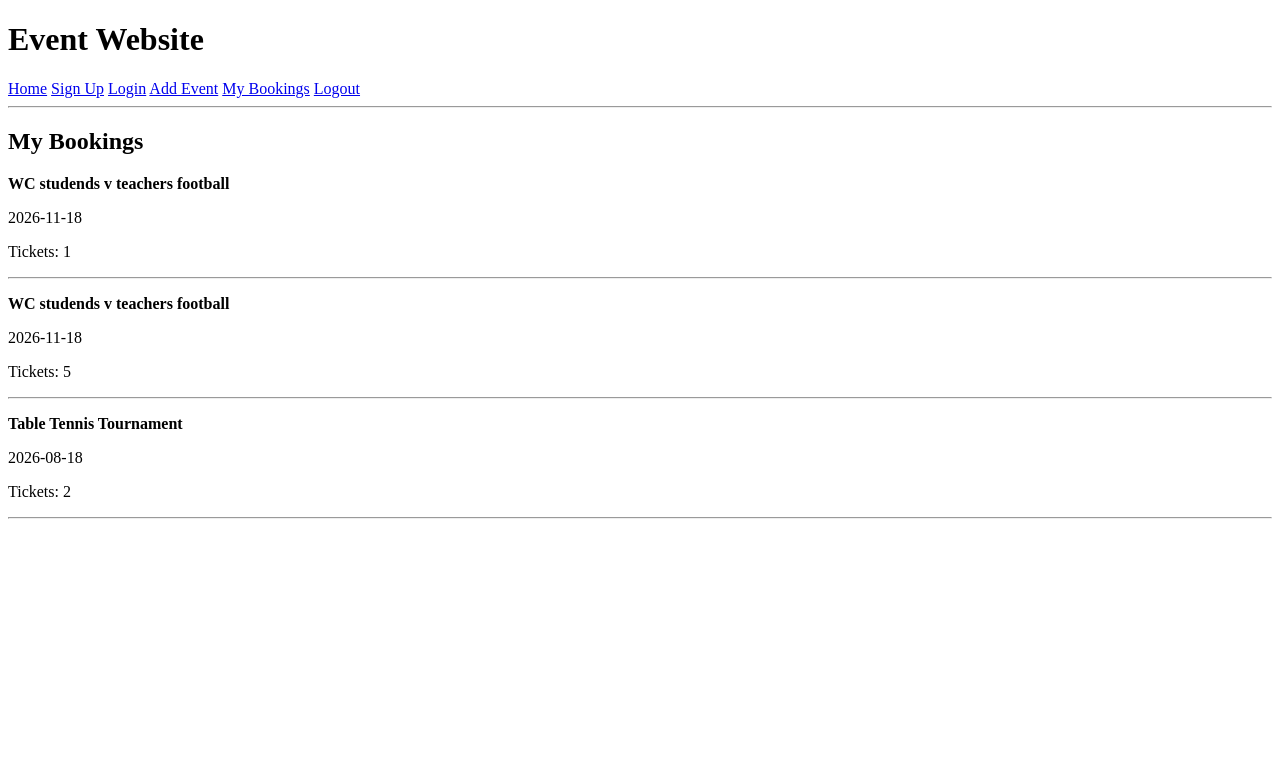
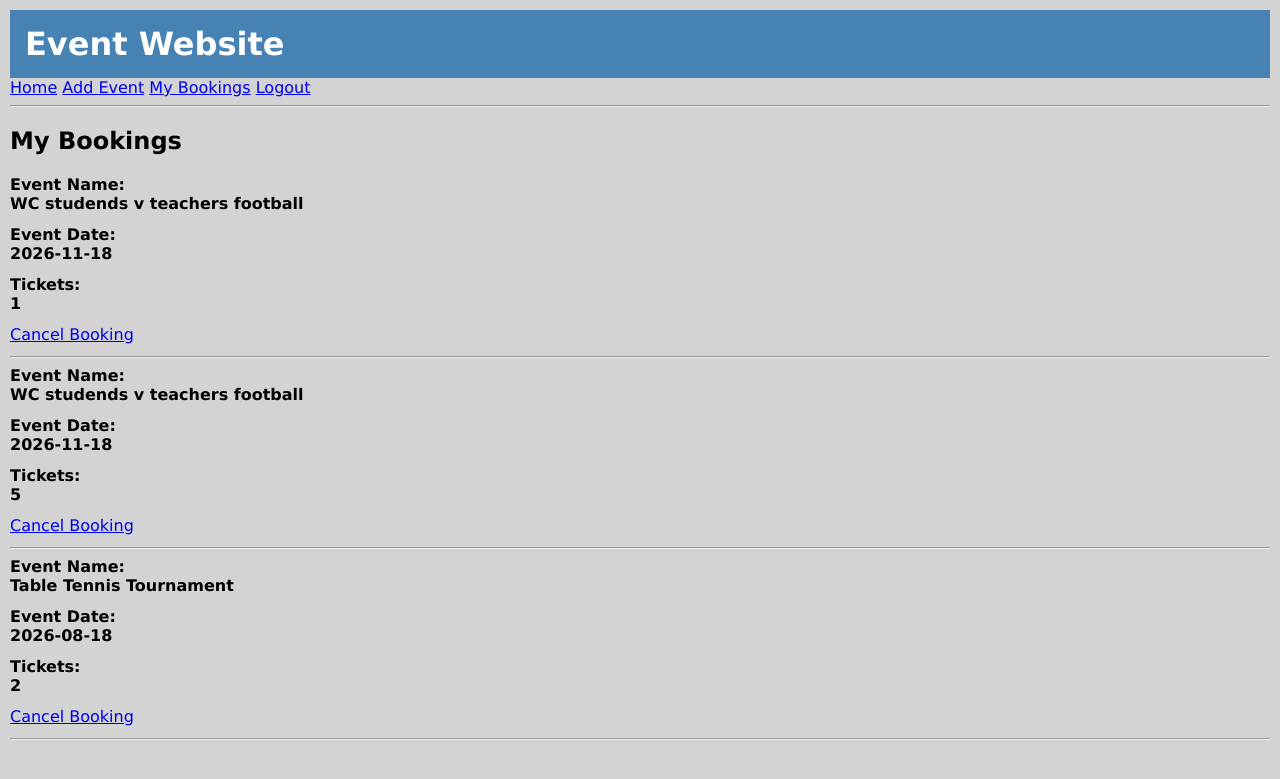
Before and after one commit to 22217-hash/Assignment---Peter-O-Brien, a Flask app: page /my_bookings in a window 1280 px wide. Shown: the top 779 px of the page. Run offline with Flask 3, Linux system fonts and the light colour scheme; a user stored in the database is signed in; data comes from the database, SQL or seed files in the repository; both versions use the stored data as it was after the commit.

Commit message:
Imrpoved home.html and added errors to display in others. Made website look cleaner overall.

```diff
--- a/app.py
+++ b/app.py
@@ -1,12 +1,14 @@
 from flask import Flask, render_template, redirect, request, session
 import sqlite3
+from flask_bcrypt import Bcrypt
 
 app = Flask(__name__)
+bcrypt = Bcrypt(app)
 app.secret_key = "secretkey"
 
 
 
-
+# connects to the SQLite database and allows rowsto be accessed like dictionaries
 def connect_db():
     con = sqlite3.connect("identifier.sqlite")
     con.row_factory = sqlite3.Row
@@ -14,21 +16,18 @@ def connect_db():
 
 
 def is_admin():
-    '''
-
-    :return: This function returns either true or false dependig on if they are an admin or not
-    '''
+    # checks if user is an admin bassed on their session role
     if session["role"] == "admin":
         return True
     else:
         return False
 
-
+# displays all events on the home page
 @app.route('/')
 def home():
     con = connect_db()
     cur = con.cursor()
-
+    # Get all events from the database
     query = "SELECT * FROM events"
     cur.execute(query)
     event_list = cur.fetchall()
@@ -36,10 +35,11 @@ def home():
     con.close()
     return render_template("home.html", event_list=event_list)
 
-
+# handles user signup and stores new users in the database
 @app.route("/signup", methods=['GET', 'POST'])
 def render_signup_page():
     if request.method == 'POST':
+        # Get user input from form
         fname = request.form.get('user_fname').title().strip()
         lname = request.form.get('user_lname').title().strip()
         email = request.form.get('user_email').lower().strip()
@@ -56,9 +56,11 @@ def render_signup_page():
         if len(password) < 8:
             return redirect("/signup?error=password+must+be+at+least+8+characters")
 
+        hashed_password = bcrypt.generate_password_hash(password)
+
         con = connect_db()
         cur = con.cursor()
-
+        # check if email already exists
         check_query = "SELECT * FROM users WHERE email = ?"
         cur.execute(check_query, (email,))
         existing_user = cur.fetchone()
@@ -66,71 +68,75 @@ def render_signup_page():
         if existing_user is not None:
             con.close()
             return redirect("/signup?error=email+already+exists")
-
+        # Insert new user into database
         insert_query = "INSERT INTO users (fname, lname, email, password, role) VALUES (?,?,?,?,?)"
-        cur.execute(insert_query, (fname, lname, email, password, role))
+        cur.execute(insert_query, (fname, lname, email, hashed_password, role))
         con.commit()
         con.close()
 
         return redirect("login")
+    error = request.args.get("error")
+    return render_template("signup.html", error=error)
 
-    return render_template("signup.html")
-
-
+# Handles user login and checks details
 @app.route('/login', methods=['GET', 'POST'])
 def render_login_page():
     error = request.form.get("error")
-
+    # Get user details from form
     if request.method == 'POST':
         email = request.form.get('user_email').lower().strip()
         password = request.form.get('user_password').strip()
 
         con = connect_db()
         cur = con.cursor()
-
-        query = "SELECT * FROM users WHERE email = ? AND password = ?"
-        cur.execute(query, (email, password))
+        # Get user by email from database
+        query = "SELECT * FROM users WHERE email = ?"
+        cur.execute(query, (email, ))
         user = cur.fetchone()
 
         con.close()
-
+        # Check entered password against hashed password
         if user is None:
             return redirect("/login?error=invalid+email+or+password")
 
+        if not bcrypt.check_password_hash(user["password"], password):
+            return redirect("/login?error=invalid+email+or+password")
+        # Store user details in session so they stay logged in
         session["user_id"] = user["user_id"]
         session["fname"] = user["fname"]
         session["role"] = user["role"]
 
         return redirect("/")
 
-    return render_template("login.html")
+    return render_template("login.html", error=error)
 
-
+# Logs the user out by clearing session data
 @app.route('/logout')
 def logout():
     session.clear()
     return redirect("/")
 
-
+# Allows admin users to add new events
 @app.route('/add_event', methods=['GET', 'POST'])
+# Make sure user is logged in
 def add_event():
     if "user_id" not in session:
         return redirect("/login?error=log+in+first")
 
     error = request.args.get("error")
-
+    # Get event details from form
     if request.method == 'POST':
         event_name = request.form.get('event_name').strip()
         event_date = request.form.get('event_date').strip()
         event_location = request.form.get('event_location').strip()
         event_description = request.form.get('event_description').strip()
-
+        # Check all fields are filled
         if event_name == "" or event_date == "" or event_location == "" or event_description == "":
             return redirect("/add_event?error=fill+in+all+boxes")
 
         con = connect_db()
         cur = con.cursor()
-
+        # Insert new event into database
         query = """
         INSERT INTO events (event_name, event_date, event_location, event_description, fk_user_id)
         VALUES (?,?,?,?,?)
@@ -142,7 +148,7 @@ def add_event():
         return redirect("/")
     return render_template("add_event.html")
 
-
+# Allows users to book tickets for an event
 @app.route('/book_event/<event_id>', methods=['GET', 'POST'])
 def book_event(event_id):
     if "user_id" not in session:
@@ -150,18 +156,18 @@ def book_event(event_id):
 
     con = connect_db()
     cur = con.cursor()
-
+    # Get selected event from database
     query = "SELECT * FROM events WHERE event_id = ?"
     cur.execute(query, (event_id,))
     chosen_event = cur.fetchone()
-
+    # Get number of tickets entered
     if request.method == 'POST':
         tickets = request.form.get("tickets").strip()
 
         if tickets == "":
             con.close()
             return redirect("/bookevent/{event_id}")
-
+        # Save booking to database
         insert_query = "INSERT INTO bookings (fk_user_id, fk_event_id, tickets) VALUES (?,?,?)"
         cur.execute(insert_query, (session["user_id"], event_id, tickets))
         con.commit()
@@ -172,7 +178,7 @@ def book_event(event_id):
     con.close()
     return render_template("book_event.html", chosen_event=chosen_event)
 
-
+# Shows all bookings for the logged in user
 @app.route('/my_bookings')
 def my_bookings():
     if "user_id" not in session:
@@ -180,7 +186,7 @@ def my_bookings():
 
     con = connect_db()
     cur = con.cursor()
-
+    # Join bookings with events to display event details
     query = """
     SELECT bookings.*, events.event_name, events.event_date
     FROM bookings
@@ -194,6 +200,22 @@ def my_bookings():
     con.close()
     return render_template("my_bookings.html", booking_list=booking_list)
 
+# Allows user to cancel a booking
+@app.route('/delete_booking/<booking_id>')
+def delete_booking(booking_id):
+    if "user_id" not in session:
+        return redirect("/login")
+
+    con = connect_db()
+    cur = con.cursor()
+    # Delete booking only if it belongs to the current user
+    query = "DELETE FROM bookings WHERE booking_id = ? AND fk_user_id = ?"
+    cur.execute(query, (booking_id, session["user_id"]))
+
+    con.commit()
+    con.close()
+
+    return redirect("/my_bookings")
 
 if __name__ == '__main__':
-    app.run(debug=True, port=5001)
+    app.run(debug=True, port=5005)
--- a/templates/add_event.html
+++ b/templates/add_event.html
@@ -3,6 +3,10 @@
 {% block content %}
 
 <h2>Add Event</h2>
+
+{% if error %}
+    <p style="color: red">{{ error }}</p>
+{% endif %}
 
 <form class="myform" method="POST">
 
--- a/templates/base.html
+++ b/templates/base.html
@@ -2,20 +2,81 @@
 <html lang="en">
 <head>
     <meta charset="UTF-8">
-    <title>Event Website</title>
+    <title>Wellington College Event Booking</title>
+
+    <style>
+        body {
+            font-family: Verdana, Arial, sans-serif;
+            background-color: lightgray;
+            margin: 0;
+        }
+
+        h1 {
+            background-color: steelblue;
+            color: white;
+            padding: 15px;
+            margin: 0;
+        }
+
+        .nav {
+            margin-right: 12px;
+            color: darkblue;
+            font-weight: bold;
+        }
+
+        body {
+            padding: 10px;
+        }
+
+        .form-group{
+            margin-bottom: 12px;
+        }
+
+        .form-label{
+            font-weight: bold;
+        }
+
+        input, textarea, select {
+            width: 100%;
+            padding: 6px;
+        }
+
+        button {
+            padding: 7px 12px;
+            background-color: steelblue;
+            color: white;
+            border: none;
+        }
+
+        .page-box {
+            background-color: white;
+            border: 1px solid grey;
+            padding: 15px;
+            margin: 10px;
+            width: 300px;
+        }
+
+        .event-container {
+        padding: 10px}
+
+    </style>
 </head>
 <body>
 
     <h1>Event Website</h1>
 
     <a href="/">Home</a>
+    {% if session.get('user_id') == None %}
     <a href="/signup">Sign Up</a>
     <a href="/login">Login</a>
+    {% endif %}
+
     {% if session.get("role") == "admin" %}
          <a href="/add_event">Add Event</a>
     {% endif %}
+
+    {% if session.get('user_id') !=None %}
     <a href="/my_bookings">My Bookings</a>
-    {% if session.get('user_id') !=None %}
     <a href="/logout">Logout</a>
     {% endif %}
 
--- a/templates/login.html
+++ b/templates/login.html
@@ -3,6 +3,10 @@
 {% block content %}
 
 <h2>Login</h2>
+
+{% if error %}
+    <p style="color: red">{{ error }} </p>
+{% endif %}
 
 
     <form class="myform" method="POST">
--- a/templates/my_bookings.html
+++ b/templates/my_bookings.html
@@ -4,11 +4,51 @@
 
 <h2>My Bookings</h2>
 
+
+<!--Check if user has no bookings -->
+{% if booking_list|length == 0 %}
+    <p>You have no bookings yet.</p>
+
+{% else %}
+
+<!-- Loop through eafch booking in the database-->
 {% for booking in booking_list %}
-    <p><b>{{ booking["event_name"] }}</b></p>
-    <p>{{ booking["event_date"] }}</p>
-    <p>Tickets: {{ booking["tickets"] }}</p>
-    <hr>
-{% endfor %}
+
+<!--Display event name-->
+    <div class="form-group">
+        <div class="form-label">Event Name:</div>
+        <div class="form-element">
+            <b>{{ booking["event_name"] }}</b>
+        </div>
+    </div>
+
+<!--Display event date-->
+    <div class="form-group">
+        <div class="form-label">Event Date:</div>
+        <div class="form-element">
+            <b>{{ booking["event_date"] }}</b>
+        </div>
+    </div>
+
+<!--Display number of tickets -->
+    <div class="form-group">
+        <div class="form-label">Tickets:</div>
+        <div class="form-element">
+            <b>{{ booking["tickets"] }}</b>
+        </div>
+    </div>
+
+<!-- ALlows users to cancel their booking -->
+<div class="form-group">
+    <a href="/delete_booking/{{ booking['booking_id'] }}">
+        Cancel Booking
+    </a>
+</div>
+
+<hr>
+
+    {% endfor %}
+
+{% endif %}
 
 {% endblock %}
--- a/templates/signup.html
+++ b/templates/signup.html
@@ -3,6 +3,10 @@
 {%  block content %}
 
 <h2>Sign Up</h2>
+
+{% if error %}
+    <p style="color: red">{{ error }} </p>
+{% endif %}
 
 
     <form class="myform" METHOD="POST">
```
Also changed, not shown: templates/book_event.html (+7 -0 lines), templates/home.html (+27 -6 lines), identifier.sqlite.
